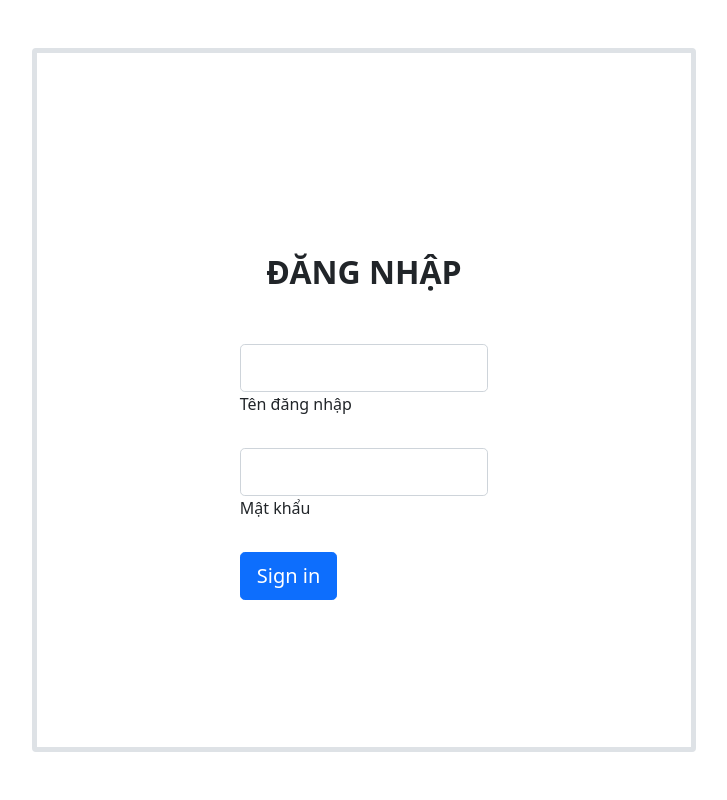
After one commit to iamveoveo/DanhBa, a PHP site: page /danhba/admin/login.php in a window 1280 px wide. The commit adds this page. Shown: the whole page, without its empty margins (276-1003 px from the left). Run offline with PHP 8.4, Linux system fonts and the light colour scheme.

Commit message:
00:33 9/29/2021

```diff
--- a/admin/delete-nhanvien.php
+++ b/admin/delete-nhanvien.php
@@ -8,14 +8,13 @@
 
     if($res==true)
     {
-        $_SESSION['delete'] = "<div class='success'>Admin Deleted Successfully.</div>";
-
+        $_SESSION['delete'] = "<div class='success'>Xóa nhân viên thành công.</div>";
         header('location:'.SITEURL.'admin/index.php');
     }
     else
     {
 
-        $_SESSION['delete'] = "<div class='error'>Failed to Delete Admin. Try Again Later.</div>";
+        $_SESSION['delete'] = "<div class='error'>Lỗi khi xóa nhân viên.</div>";
         header('location:'.SITEURL.'admin/index.php');
     }
 ?>
--- /dev/null
+++ b/admin/login.php
@@ -0,0 +1,41 @@
+<?php include("../config/constants.php")?>
+
+<!DOCTYPE html>
+<html lang="en">
+<head>
+    <meta charset="UTF-8">
+    <meta http-equiv="X-UA-Compatible" content="IE=edge">
+    <meta name="viewport" content="width=device-width, initial-scale=1.0">
+    <!-- CSS only -->
+    <link href="https://cdn.jsdelivr.net/npm/bootstrap@5.1.1/dist/css/bootstrap.min.css" rel="stylesheet" integrity="sha384-F3w7mX95PdgyTmZZMECAngseQB83DfGTowi0iMjiWaeVhAn4FJkqJByhZMI3AhiU" crossorigin="anonymous">
+    <title>Quản lý Danh Bạ</title>
+    <link rel="stylesheet" href="https://cdnjs.cloudflare.com/ajax/libs/font-awesome/5.15.4/css/all.min.css">
+</head>
+<body>
+    <section class="vh-100">
+        <div class="w-50 py-5 h-100 m-auto">
+            <div class="row d-flex align-items-center justify-content-center h-100 border rounded border-5 flex-column">
+                <span class="col-md-7 col-lg-5 col-xl-5 m-5 text-center fs-2 text fw-bold">ĐĂNG NHẬP</span>
+                <div class="col-md-7 col-lg-5 col-xl-5">
+                    <form>
+                    <!-- Email input -->
+                    <div class="form-outline mb-4">
+                        <input type="email" id="form1Example13" class="form-control form-control-lg" />
+                        <label class="form-label" for="form1Example13">Tên đăng nhập</label>
+                    </div>
+                    <!-- Password input -->
+                    <div class="form-outline mb-4">
+                        <input type="password" id="form1Example23" class="form-control form-control-lg" />
+                        <label class="form-label" for="form1Example23">Mật khẩu</label>
+                    </div>
+                    <!-- Submit button -->
+                    <button type="submit" class="btn btn-primary btn-lg btn-block">Sign in</button>
+                    </form>
+                </div>
+            </div>
+        </div>
+    </section>
+</body>
+<!-- JavaScript Bundle with Popper -->
+<script src="https://cdn.jsdelivr.net/npm/bootstrap@5.1.1/dist/js/bootstrap.bundle.min.js" integrity="sha384-/bQdsTh/da6pkI1MST/rWKFNjaCP5gBSY4sEBT38Q/9RBh9AH40zEOg7Hlq2THRZ" crossorigin="anonymous"></script>
+</html>
--- a/admin/particals/header.php
+++ b/admin/particals/header.php
@@ -8,7 +8,7 @@
     <meta name="viewport" content="width=device-width, initial-scale=1.0">
     <!-- CSS only -->
     <link href="https://cdn.jsdelivr.net/npm/bootstrap@5.1.1/dist/css/bootstrap.min.css" rel="stylesheet" integrity="sha384-F3w7mX95PdgyTmZZMECAngseQB83DfGTowi0iMjiWaeVhAn4FJkqJByhZMI3AhiU" crossorigin="anonymous">
-    <title>Danh Bạ</title>
+    <title>Quản lý Danh Bạ</title>
     <link rel="stylesheet" href="https://cdnjs.cloudflare.com/ajax/libs/font-awesome/5.15.4/css/all.min.css">
 </head>
 <body>
```
Also changed, not shown: admin/particals/log-check.php (added, +7 -0 lines), admin/update-nhanvien.php (+53 -8 lines).
